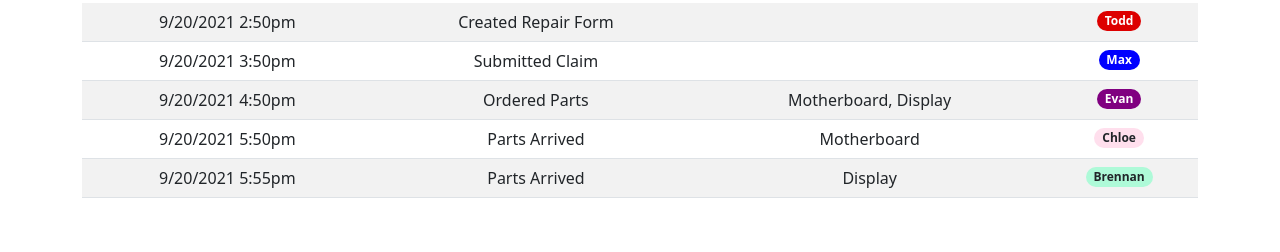
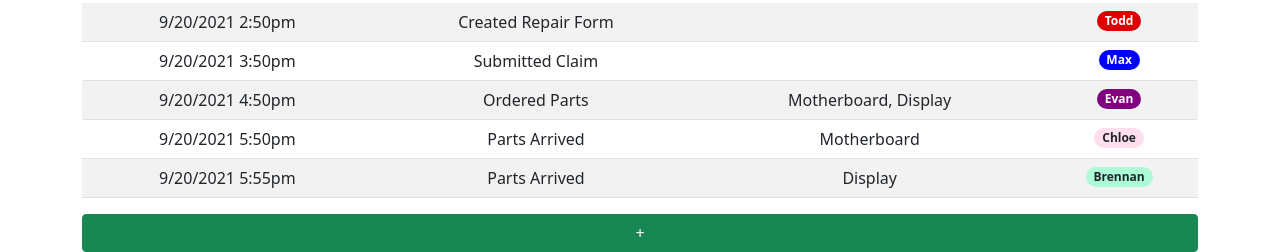
Before and after one commit to Maxfojtik/RapaDex, a plain HTML site: page index.html in a window 1280 px wide. Shown: the part 684-936 px from the top of the page. Before the commit the page ends 898 px from the top, so only its background shows below. Drawn offline with nearby package versions, Linux system fonts and the light colour scheme; a script that the page names is missing.

Commit message:
added add work button

```diff
--- a/index.html
+++ b/index.html
@@ -246,6 +246,7 @@
 					</tr>
 				  </tbody>
 				</table>
+				<button type="button" class="btn btn-success workButton" onclick="addWork()">+</button>
 			</div>
 		</div>
 		<div class="position-fixed bottom-0 end-0 p-3" style="z-index: 11">
--- a/style.css
+++ b/style.css
@@ -30,3 +30,6 @@
 .badge.badge-todd {
    background-color: #dd0000;
 }
+.workButton {
+   width: 100%;
+}
```
